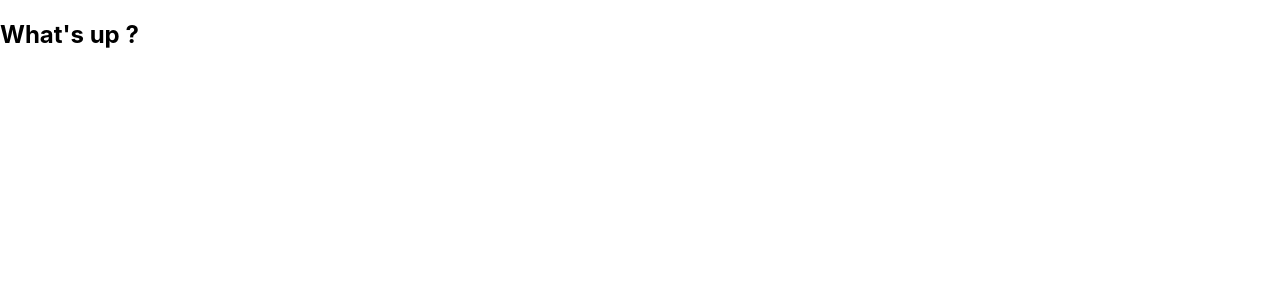
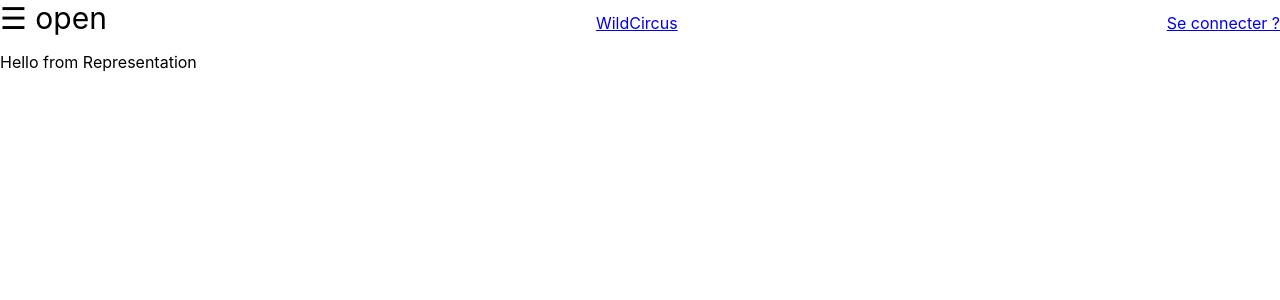
Before and after one commit to TheCats100/WildCircus-front-checkpoint4, a React (Create React App) app: page /representations in a window 1280 px wide. Shown: the top 300 px of the page. Built offline with nearby package versions, Linux system fonts and the light colour scheme.

Commit message:
feat(router): router and burger menu

```diff
--- /dev/null
+++ b/src/components/home/Acceuil.jsx
@@ -0,0 +1,11 @@
+import React from 'react';
+
+function Acceuil() {
+  return (
+    <div>
+      <p>Hello from Acceuil</p>
+    </div>
+  )
+};
+
+export default Acceuil;
--- a/src/components/home/Home.jsx
+++ b/src/components/home/Home.jsx
@@ -8,16 +8,56 @@ import {
   Link,
 } from 'react-router-dom';
 
+import Artists from '../artists/Artists';
+import Casino from '../casino/Casino';
+import Contact from '../contact/Contact';
+import Performances from '../performances/Performances';
+import Login from '../log/Login';
+import Register from '../log/Register';
+import Accueil from '../home/Acceuil';
+import Representation from '../representation/Representation';
+
+import './home.css';
+
 function Home() {
+
+  function openNav() {
+    document.getElementById("mySidenav").style.width = "250px";
+  }
+
   return (
     <Router >
-      <div>
+      <div className="navBar">
+        <span className="burgerMenu" onClick={() => openNav()}>&#9776; open</span>
         <NavBar />
+        <Link to="/">WildCircus</Link>
+        <Link to="/login">Se connecter ?</Link>
       </div>
       <Switch>
-        <Route></Route>
-        <Route></Route>
-        <Route></Route>
+        <Route exact path="/">
+          <Accueil />
+        </Route>
+        <Route exact path="/artists">
+          <Artists />
+        </Route>
+        <Route exact path="/casino">
+          <Casino />
+        </Route>
+        <Route exact path="/contact">
+          <Contact />
+        </Route>
+        <Route exact path="/performances">
+          <Performances />
+        </Route>
+        <Route exact path="/login">
+          <Login />
+        </Route>
+        <Route exact path="/register">
+          <Register />
+        </Route>
+        <Route exact path="/representations">
+          <Representation />
+        </Route>
       </Switch>
     </Router>
   )
--- /dev/null
+++ b/src/components/home/home.css
@@ -0,0 +1,4 @@
+.burgerMenu {
+    font-size:30px;
+    cursor:pointer;
+}
--- a/src/components/navbar/NavBar.jsx
+++ b/src/components/navbar/NavBar.jsx
@@ -1,9 +1,22 @@
 import React from 'react';
+import { Link } from 'react-router-dom';
+
+import './navbar.css';
 
 function NavBar() {
+
+  function closeNav() {
+    document.getElementById("mySidenav").style.width = "0px";
+  }
+
   return (
-    <div>
-      <h2>What's up ?</h2>
+    <div id="mySidenav" className="sidenav">
+      <a href="javascript:void(0)" className="closebtn" onClick={() => closeNav()}>&times;</a>
+      <Link to="/performances" onClick={() => closeNav()}>Performances</Link>
+      <Link to="/artists" onClick={() => closeNav()}>Artists</Link>
+      <Link to="/representations" onClick={() => closeNav()}>Representation</Link>
+      <Link to="/casino" onClick={() => closeNav()}>Casino</Link>
+      <Link to="/contact" onClick={() => closeNav()}>Contact Us</Link>
     </div>
   )
 };
--- /dev/null
+++ b/src/components/navbar/navbar.css
@@ -0,0 +1,44 @@
+.navBar{
+    display: flex;
+    justify-content: space-between;
+    align-items: baseline;
+}
+
+.sidenav {
+    height: 100%;
+    width: 0;
+    position: fixed;
+    z-index: 1;
+    top: 0;
+    left: 0;
+    background-color: #112;
+    overflow-x: hidden;
+    transition: 0.5s;
+    padding-top: 60px;
+}
+
+.sidenav a {
+    padding: 8px 8px 8px 32px;
+    text-decoration: none;
+    font-size: 25px;
+    color: #818181;
+    display: block;
+    transition: 0.3s;
+}
+
+.sidenav a:hover {
+    color: #ffffff;
+}
+
+.sidenav .closebtn {
+    position: absolute;
+    top: 0;
+    right: 25px;
+    font-size: 36px;
+    margin-left: 50px;
+}
+
+@media screen and (max-height: 450px) {
+    .sidenav {padding-top: 15px;}
+    .sidenav a {font-size: 18px;}
+}
--- /dev/null
+++ b/src/components/representation/Representation.jsx
@@ -0,0 +1,11 @@
+import React from 'react';
+
+function Representation() {
+  return (
+    <div>
+      <p>Hello from Representation</p>
+    </div>
+  )
+};
+
+export default Representation;
```
Also changed, not shown: src/components/log/Login.jsx (renamed from src/log/Login.jsx), src/components/log/Register.jsx (renamed from src/log/Register.jsx).
